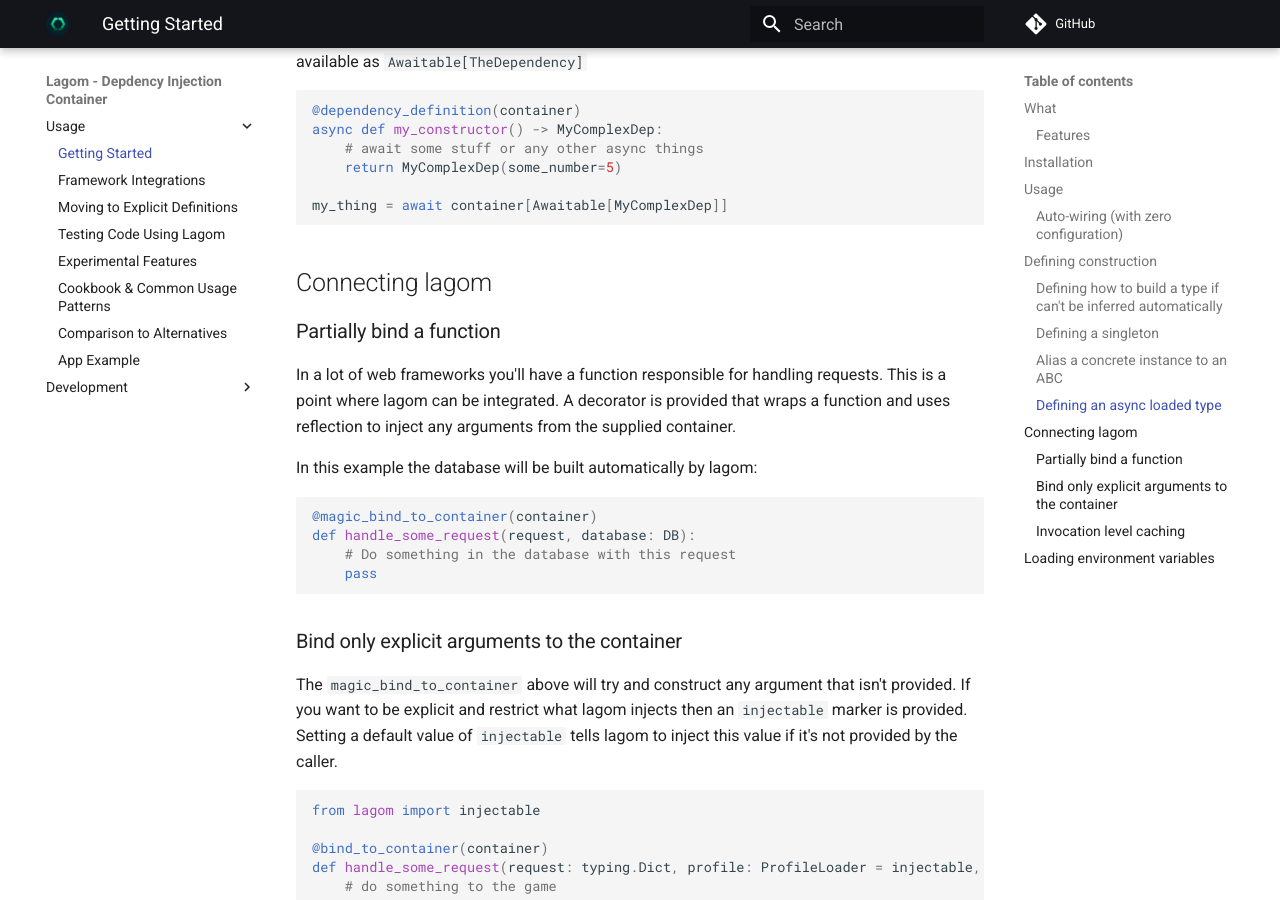
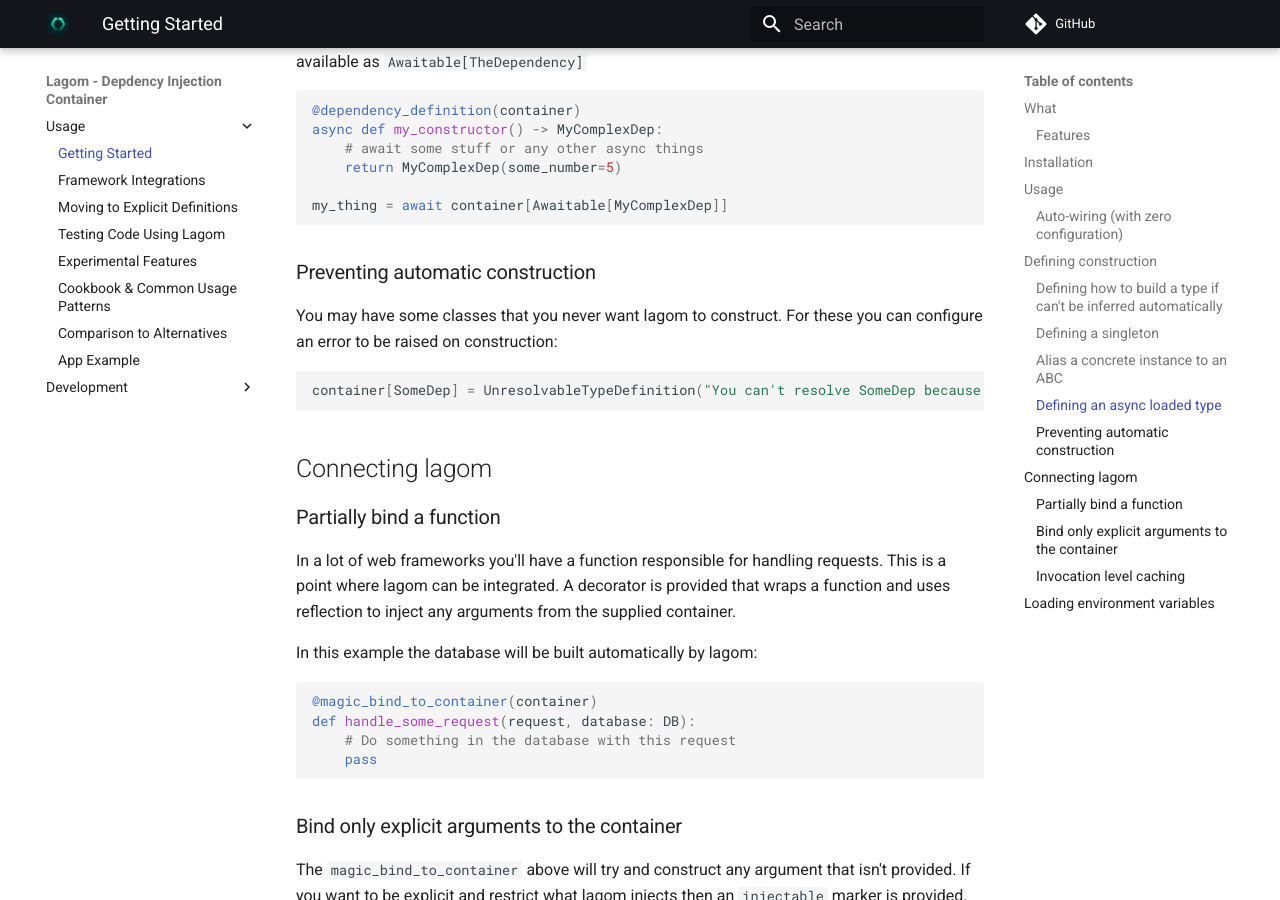
Before and after one commit to meadsteve/lagom, an MkDocs documentation site: the page built from docs/index.md, in a window 1280 px wide and 900 px high, scrolled down 2902 px. Built offline with MkDocs 1.6.1 and Material for MkDocs 9.7.7, drawn with Linux system fonts in a browser that asks for light colours; comment, search, counter and statistics services are not loaded.

Commit message:
document UnresolvableTypeDefinition

````diff
--- a/docs/index.md
+++ b/docs/index.md
@@ -133,6 +133,14 @@
 
 ```
 
+### Preventing automatic construction
+You may have some classes that you never want lagom to construct. For
+these you can configure an error to be raised on construction:
+
+```python
+container[SomeDep] = UnresolvableTypeDefinition("You can't resolve SomeDep because reason")
+```
+
 
 ## Connecting lagom
 
````
